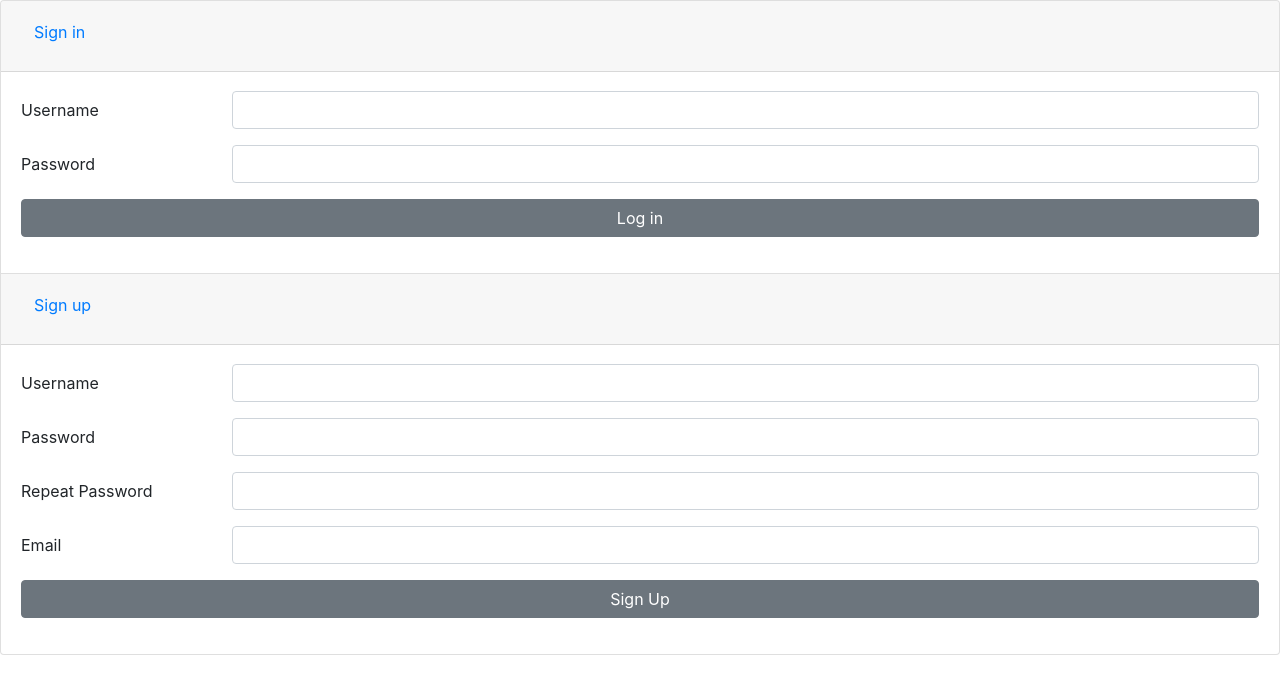
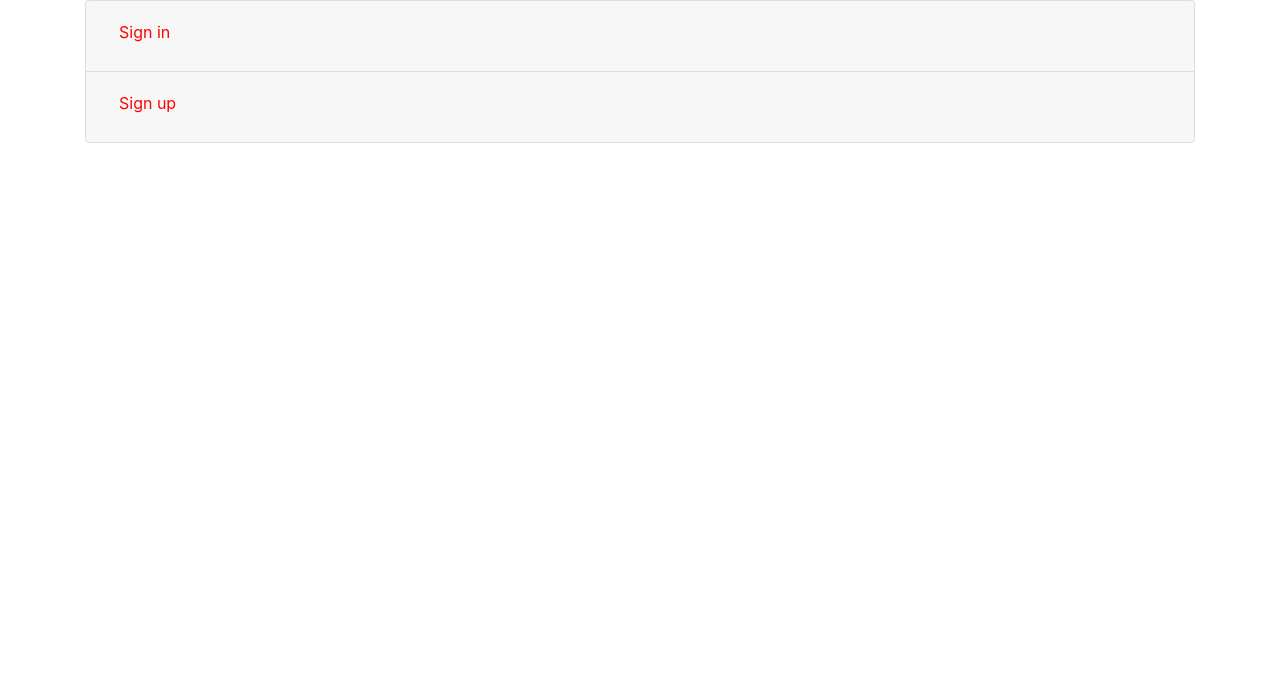
Before and after one commit to EmiliaPaz/EECS647, a PHP site: page /home.php in a window 1280 px wide. Shown: the top 694 px of the page. Run offline with PHP 8.4, Linux system fonts and the light colour scheme.

Commit message:
passing files

```diff
--- a/css/general.css
+++ b/css/general.css
@@ -13,3 +13,30 @@
     margin-left: 1%;
     margin-right: 1%;
 }
+
+
+
+/*********************************  Home page *********************************/
+
+.home-box{
+    /*margin: auto;
+    position: absolute;
+    top: 0; left: 0; bottom: 0; right: 0;
+    width: 50%;
+    height: 50%;
+    min-width: 200px;
+    max-width: 400px;
+    padding: 40px;*/
+    /*display: flex;
+    width: 100%;
+    align-items: stretch;*/
+    /*display: flex;
+    justify-content: center;
+    align-items: center;
+    margin-top: 200px;*/
+}
+
+.btn-sign{
+    text-align: center;
+    color: red;
+}
--- a/home.php
+++ b/home.php
@@ -17,17 +17,24 @@
     ?>
 
      <!-- Conent -->
+
+     <div class="container">
+         <div class="row">
+             <!-- <div class="home-box"> -->
+                 <div class="col-sm-12">
+
                      <div class="accordion" id="sign">
+
                          <div class="card">
                              <div class="card-header" id="signin">
                                  <h3>
-                    <button class="btn btn-link" type="button" data-toggle="collapse" data-target="#signin_collapse" aria-expanded="true" aria-controls="signin_collapse">
+                                     <button class="btn btn-link btn-sign" type="button" data-toggle="collapse" data-target="#signin_collapse" aria-expanded="true" aria-controls="signin_collapse">
                                          Sign in
                                      </button>
                                  </h3>
                              </div>
 
-            <div id="signin_collapse" class="collapse show" aria-labelledby="signin" data-parent="#sign">
+                             <div id="signin_collapse" class="collapse" aria-labelledby="signin" data-parent="#sign">
                                  <div class="card-body">
 
 
@@ -60,24 +67,19 @@
                                          // Destroys the adminError session and its message if the page is refreshed
                                          session_destroy();
                                      ?>
-
-
                                  </div>
                              </div>
-
                          </div>
-
-
 
                          <div class="card">
                              <div class="card-header" id="signup">
                                  <h3>
-                    <button class="btn btn-link" type="button" data-toggle="collapse" data-target="#signup_collapse" aria-expanded="true" aria-controls="signup_collapse">
+                                     <button class="btn btn-link btn-sign" type="button" data-toggle="collapse" data-target="#signup_collapse" aria-expanded="false" aria-controls="signup_collapse">
                                          Sign up
                                      </button>
                                  </h3>
                              </div>
-            <div id="signup_collapse" class="collapse show" aria-labelledby="signup" data-parent="#sign">
+                             <div id="signup_collapse" class="collapse" aria-labelledby="signup" data-parent="#sign">
                                  <div class="card-body">
 
                                      <form action="backEnd/signup.php" method="post">
@@ -120,6 +122,19 @@
                              </div>
                          </div>
 
+                    </div>
+
+                </div>
+             <!-- </div> -->
+         </div>
+     </div>
+
+
+
+
+
+
+
 
 
     </div>
```
Lines whose indentation alone changed are shown as unchanged.
